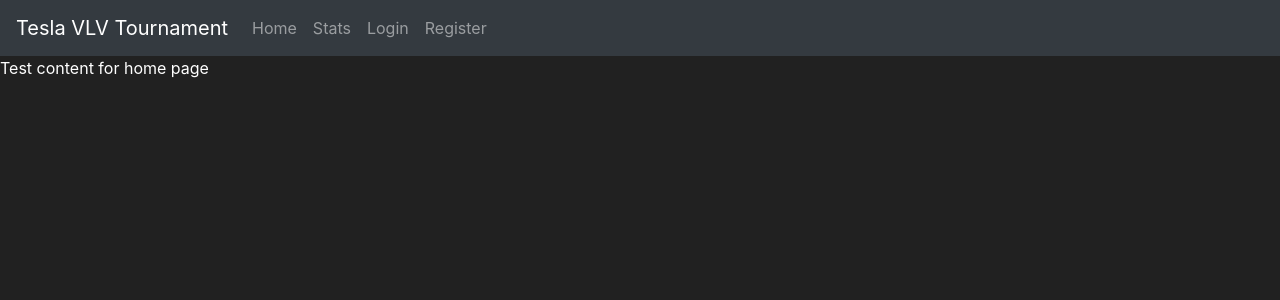
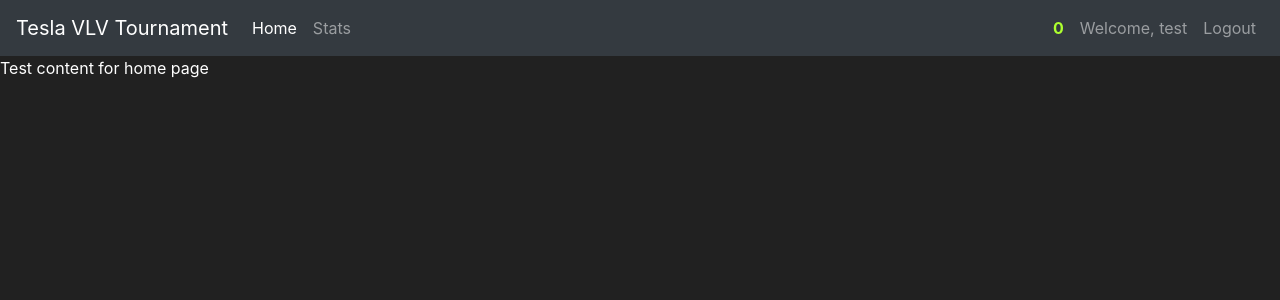
Before and after one commit to Tournament-VLV/Tournament, a Flask app: page / in a window 1280 px wide. Shown: the top 300 px of the page. Run offline with Flask 2, Linux system fonts and the light colour scheme; a user stored in the database is signed in; some libraries are stand-ins or nearby versions.

Commit message:
Customize after login evenets

```diff
--- a/tournament/__init__.py
+++ b/tournament/__init__.py
@@ -8,6 +8,7 @@
 #checking items in db: Item.query.all()
 #pip install flask_bcrypt
 #pip install flask_login
+#python -m pip install SomePackage
 import imp
 from operator import length_hint
 from flask import Flask
--- a/tournament/models.py
+++ b/tournament/models.py
@@ -15,6 +15,7 @@ class User(db.Model, UserMixin):
     password_hash = db.Column(db.String(length=70), unique=False, nullable=False)
     user_points = db.Column(db.Integer(), nullable=True, default=0)
     items = db.relationship('Item', backref='owned_user', lazy=True)
+
 
     @property
     def password(self):
--- a/tournament/templates/base.html
+++ b/tournament/templates/base.html
@@ -5,6 +5,7 @@
       <meta charset="utf-8">
       <meta name="viewport" content="width=device-width, initial-scale=1, shrink-to-fit=no">
       <!-- Bootstrap CSS -->
+      <link rel="stylesheet" href="https://use.fontawesome.com/releases/v5.0.8/css/all.css" integrity="sha384-3AB7yXWz4OeoZcPbieVW64vVXEwADiYyAEhwilzWsLw+9FgqpyjjStpPnpBO8o8S" crossorigin="anonymous">
       <link rel="stylesheet" href="https://cdn.jsdelivr.net/npm/bootstrap@4.5.3/dist/css/bootstrap.min.css" integrity="sha384-TX8t27EcRE3e/ihU7zmQxVncDAy5uIKz4rEkgIXeMed4M0jlfIDPvg6uqKI2xXr2" crossorigin="anonymous">
       <title>
           {% block title %}
@@ -20,19 +21,38 @@
             </button>
           <div class="collapse navbar-collapse" id="navbarNav">
             <ul class="navbar-nav mr-auto">
-                <li class="nav-item">
-                    <a class="nav-link" href="{{ url_for('home_page') }}">Home<span class="sr-only">(current)</span></a>
+                <li class="nav-item active">
+                    <a class="nav-link" href="{{ url_for('home_page') }}">Home <span class="sr-only">(current)</span></a>
                 </li>
                 <li class="nav-item">
                     <a class="nav-link" href="{{ url_for('stats') }}">Stats</a>
                 </li>
+            </ul>
+              {% if current_user.is_authenticated %}
+                <ul class="navbar-nav">
+                    <li class="nav-item">
+
+                        <a class="nav-link" style="color: greenyellow; font-weight: bold">
+                            {{ current_user.user_points }}
+                        </a>
+                    </li>
+                    <li class="nav-item">
+                        <a class="nav-link">Welcome, {{ current_user.username }}</a>
+                    </li>
+                    <li class="nav-item">
+                        <a class="nav-link" href="#">Logout</a>
+                    </li>
+                </ul>
+              {% else %}
+                <ul class="navbar-nav">
                     <li class="nav-item">
                         <a class="nav-link" href="{{ url_for('login_page') }}">Login</a>
                     </li>
                     <li class="nav-item">
                         <a class="nav-link" href="{{ url_for('register_page') }}">Register</a>
                     </li>
-
+                </ul>
+              {% endif %}
           </div>
         </nav>
     {% with messages = get_flashed_messages(with_categories=true) %}
```
Lines whose indentation alone changed are shown as unchanged.
